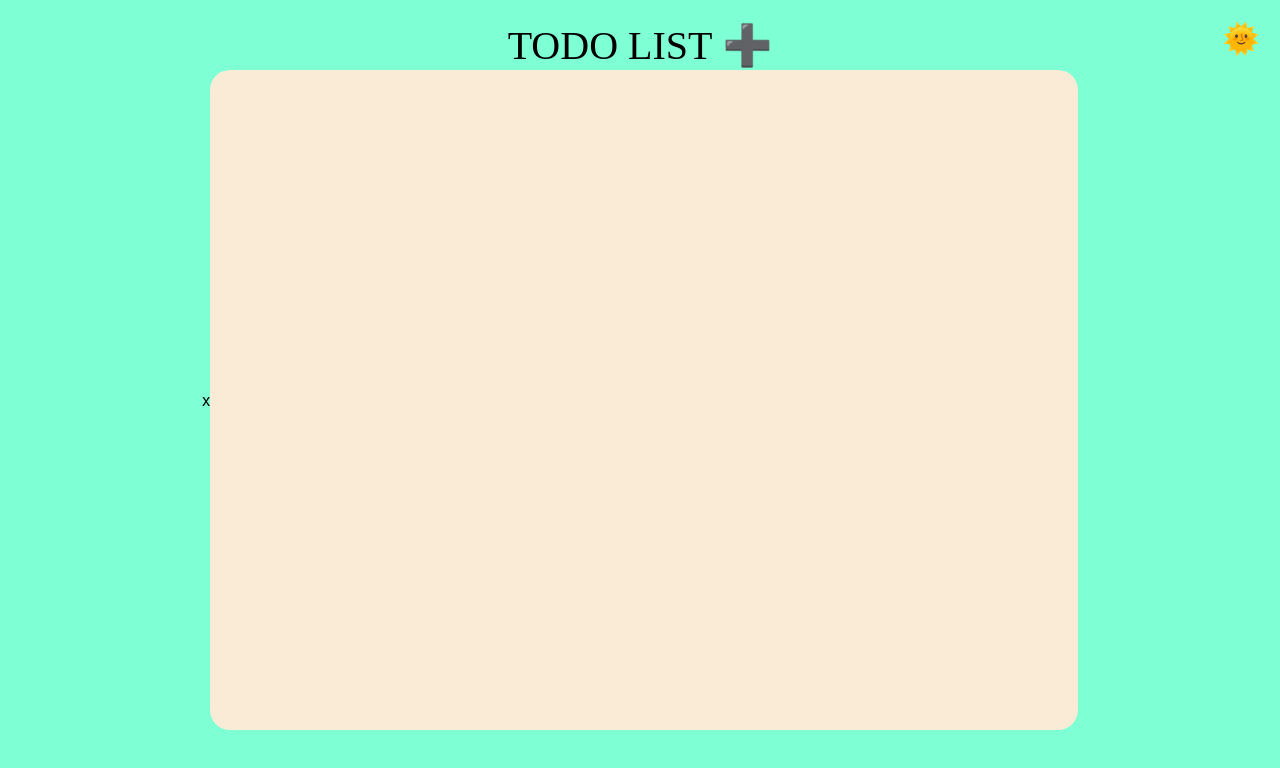
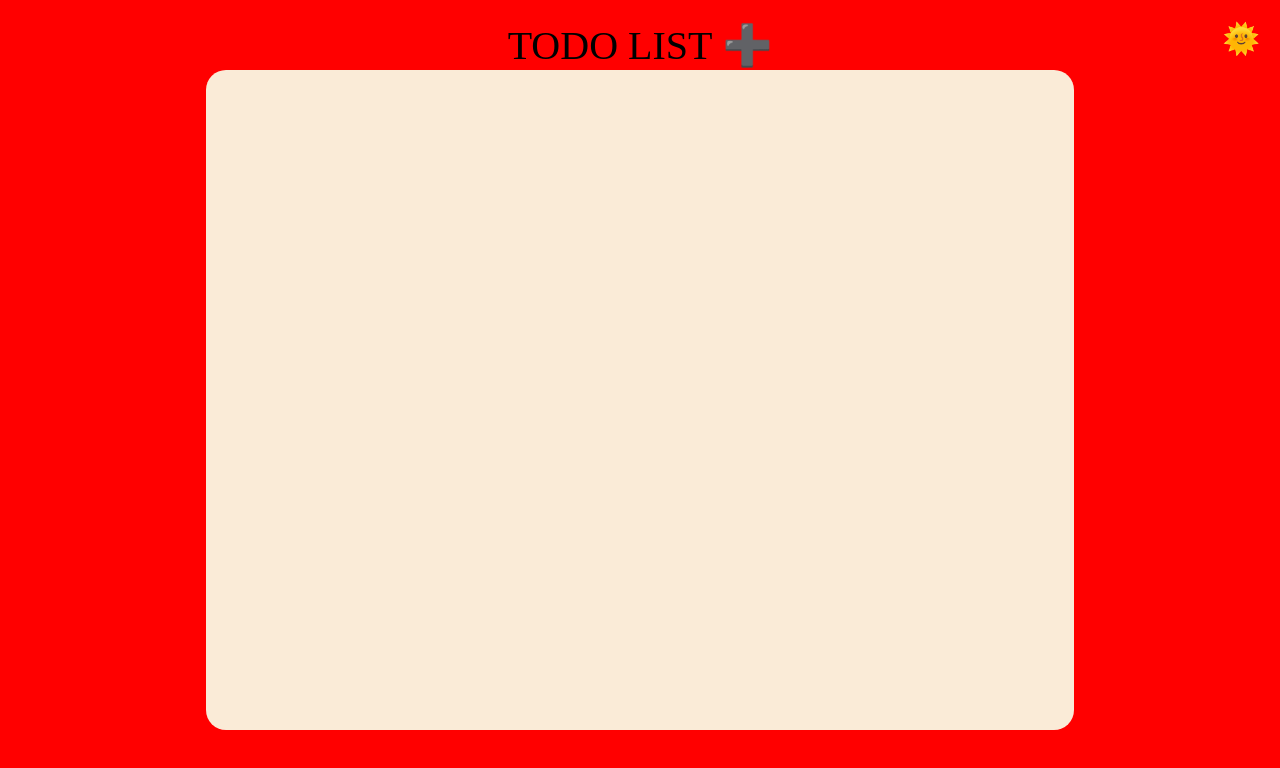
Before and after one commit to denissosnowsky/TODO, a React (Create React App) app: page / in a window 1280 px wide. Shown: the top 768 px of the page. Built offline with nearby package versions, Linux system fonts and the light colour scheme.

Commit message:
changed bc color

```diff
--- a/src/App.css
+++ b/src/App.css
@@ -5,7 +5,7 @@
   display: flex;
   justify-content: center;
   align-items: center;
-  background-color: aquamarine;
+  background-color: red;
   position: relative;
 }
 
--- a/src/App.js
+++ b/src/App.js
@@ -85,7 +85,7 @@ class App extends React.Component {
       <div
         className={this.state.color === 'light' ? 'App-light' : 'App-dark'}
         data-testid="wrapper">
-        <Switch setColor={this.setColor} />x
+        <Switch setColor={this.setColor} />
         <Header setIsModalOpen={this.setIsModalOpen} />
         <div
           className={this.state.color === 'light' ? 'wrapper-light' : 'wrapper-dark'}
```
